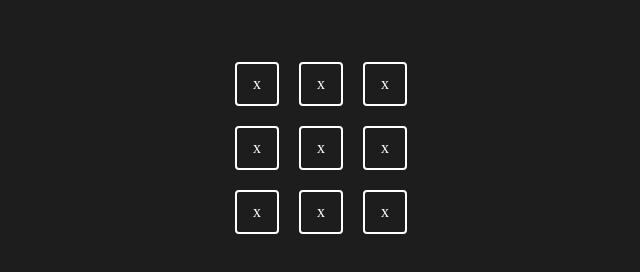
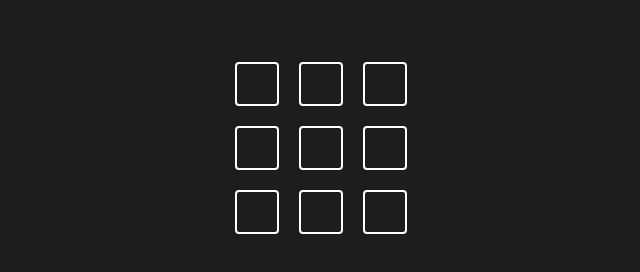
Before and after one commit to edmarjunio/react-jogo-da-velha, a Next.js app: page / in a window 1280 px wide. Shown: the part 376-648 px from the top of the page, without its empty margins (319-959 px from the left). Built offline with nearby package versions, Linux system fonts and the light colour scheme; a web font is replaced by a local one.

Commit message:
Criado status gameOptions

```diff
--- a/src/components/game/Game.jsx
+++ b/src/components/game/Game.jsx
@@ -1,22 +1,21 @@
+import { useState } from 'react'
 import styles from './Game.module.css'
 
 import GameOption from '../gameOption/GameOption'
 
 function Game () {
+    const [gameState, setGameState] = useState(Array(9).fill(0))
+
     return (
         <div className={styles.game}>
-            <GameOption />
-            <GameOption />
-            <GameOption />
-            <GameOption />
-            <GameOption />
-            <GameOption />
-            <GameOption />
-            <GameOption />
-            <GameOption />
+            {
+                gameState.map((value, pos) =>
+                <GameOption
+                key={`game-option-pos-${pos}`}
+                status={value} />
+            )
+            }
         </div>
-
-
     )
 }
 
--- a/src/components/game/Game.module.css
+++ b/src/components/game/Game.module.css
@@ -2,4 +2,5 @@
     display: grid;
     grid-template-columns: repeat(3, 1fr);
     gap: 20px;
+
 }
--- a/src/components/gameOption/GameOption.jsx
+++ b/src/components/gameOption/GameOption.jsx
@@ -1,9 +1,17 @@
 import styles from './GameOption.module.css'
+import Icon from '../icon/Icon'
 
-function GameOption () {
+const GameIcon = ({iconName}) => <Icon iconName ={iconName} size="22px" />
+
+function GameOption ({status}) {
     return (
         <div className={styles.gameOption}>
-            x
+            {
+                status === 1 && <GameIcon iconName="circle" />
+            }
+            {
+                status === -1 && <GameIcon iconName="x" />
+            }
         </div>
     )
 }
```
Also changed, not shown: public/icons/circle.svg (added), public/icons/x.svg (added).
